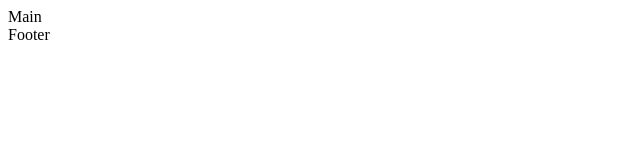
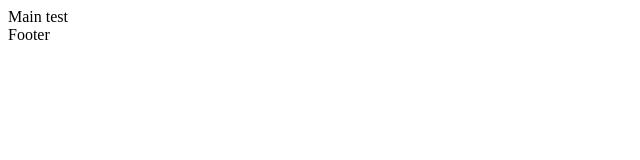
Before and after one commit to seriuksergii/new-project, a plain HTML site: page index.html in a window 1280 px wide. Shown: the full height of the page, 0-640 px from the left. Drawn offline with Linux system fonts and the light colour scheme.

Commit message:
update main text

```diff
--- a/index.html
+++ b/index.html
@@ -7,7 +7,7 @@
 </head>
 <body>
   <header></header>
-  <main>Main</main>
+  <main>Main test</main>
   <footer>Footer</footer>
 </body>
 </html>
```
